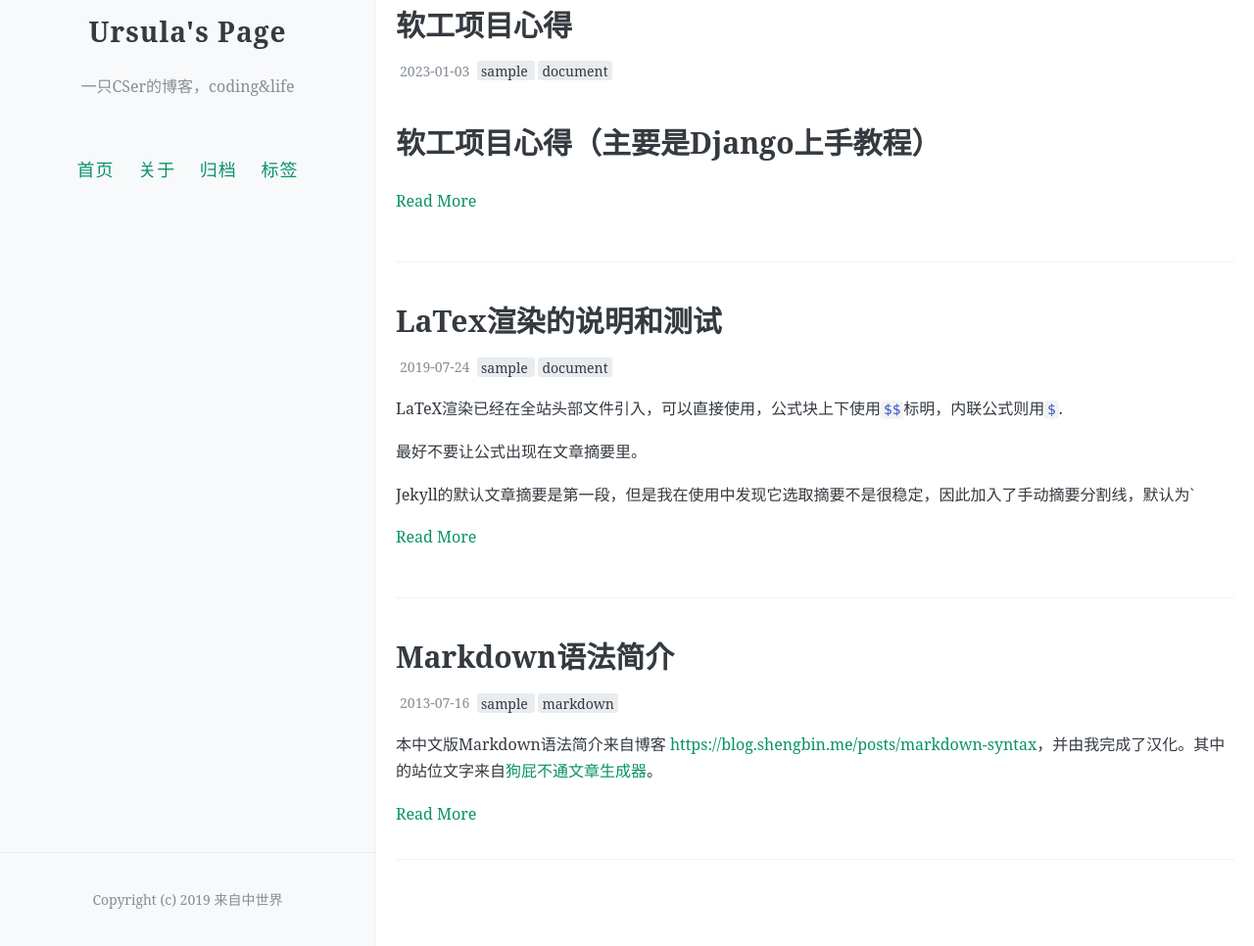
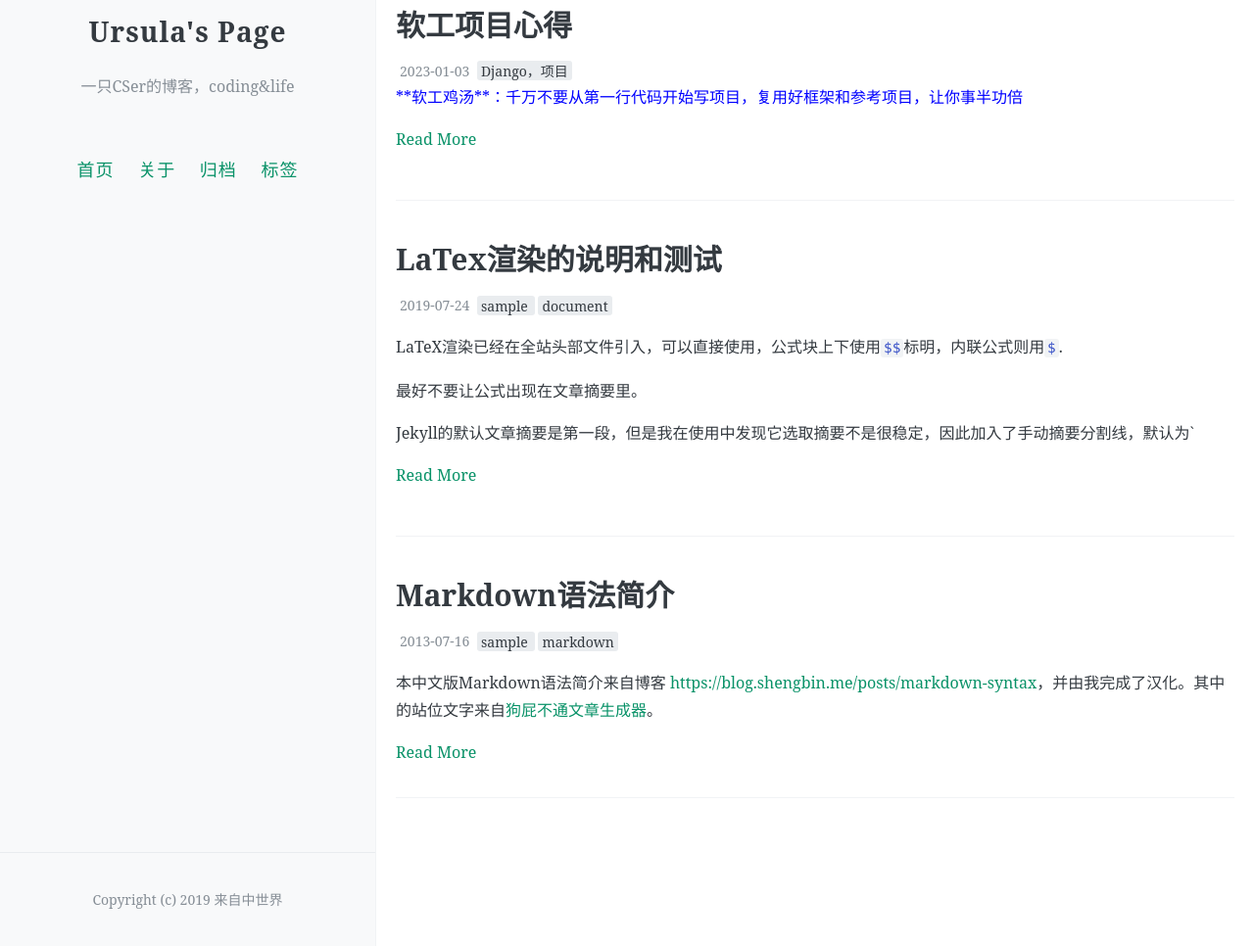
Before and after one commit to ursulalujun/Blog, a Jekyll site: the page built from index.html, in a window 1280 px wide and 1256 px high. Shown: the part 290-1256 px from the top of the window at 98% size. Built offline with Jekyll 4.4.1, drawn with Linux system fonts in a browser that asks for light colours; the list of posts is cut into pages by our own code; comment, search, counter and statistics services are not loaded.

Commit message:
Update 2023-01-03-Software_project_summary.md

```diff
--- a/_posts/2023-01-03-Software_project_summary.md
+++ b/_posts/2023-01-03-Software_project_summary.md
@@ -3,11 +3,9 @@ layout: post
 title: 软工项目心得
 date: 2023-01-03
 Author: Ursula
-tags: [sample, document]
+tags: [Django，项目]
 comments: true
 ---
-
-# 软工项目心得（主要是Django上手教程）
 
 <font color='blue'>**软工鸡汤**：千万不要从第一行代码开始写项目，复用好框架和参考项目，让你事半功倍</font>
 
```
